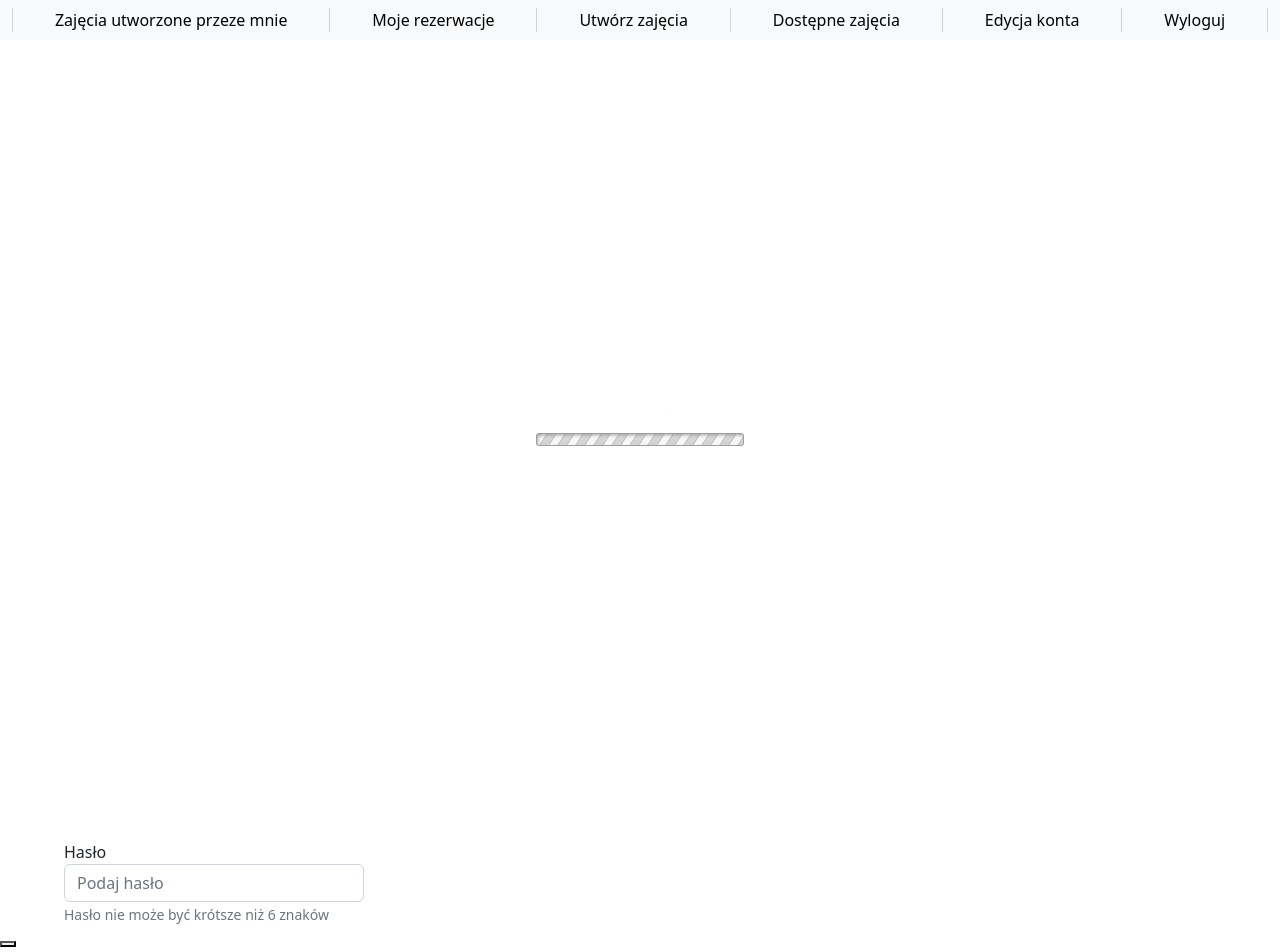
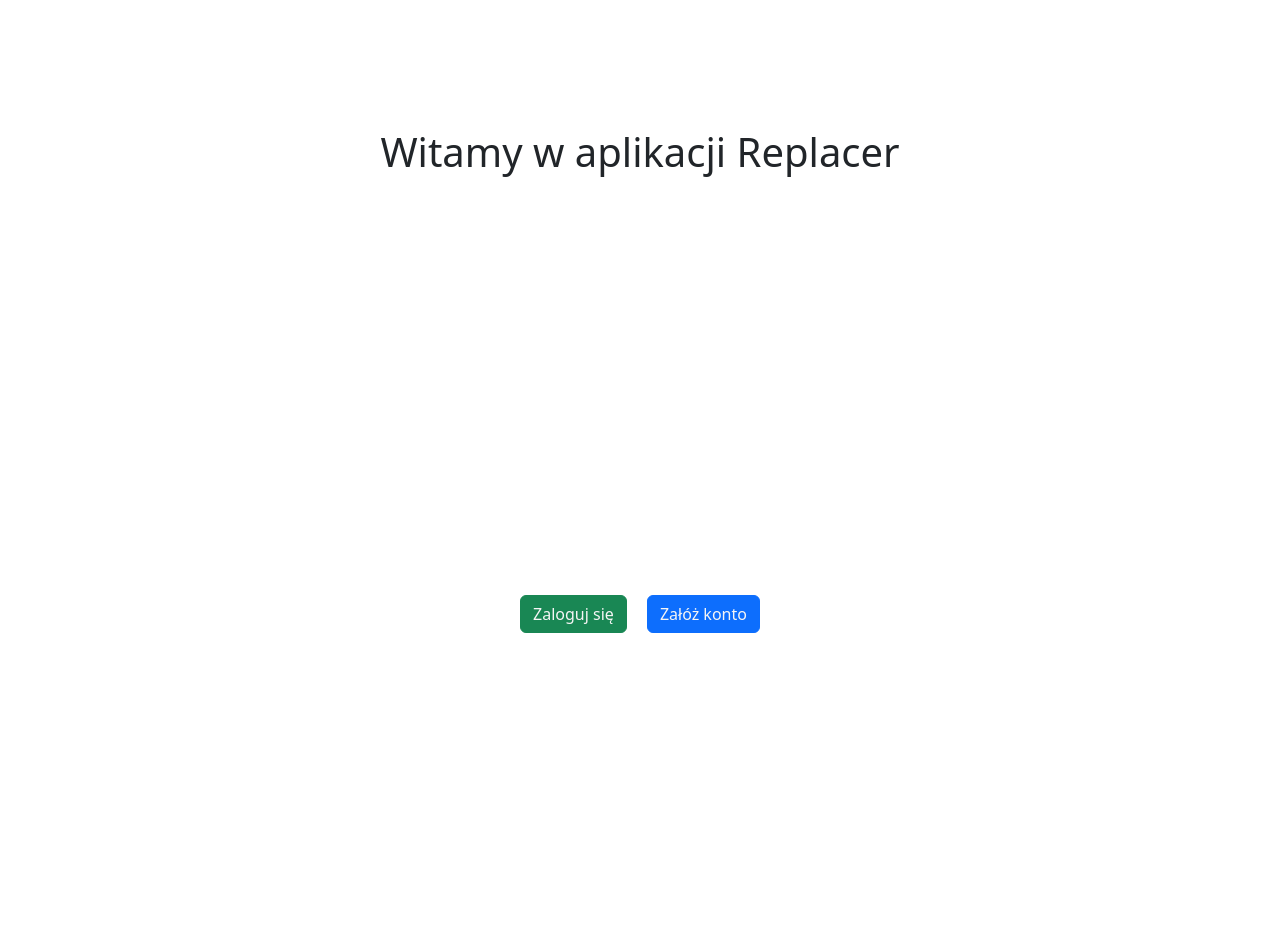
Before and after one commit to adonisUek/ReplaceR, a Vue app in the folder Client/: page / in a window 1280 px wide. Shown: the top 952 px of the page. Built offline with nearby package versions, Linux system fonts and the light colour scheme; no server answers.

Commit message:
MainContentCreated

```diff
--- a/Client/src/views/CreateUserView.vue
+++ b/Client/src/views/CreateUserView.vue
@@ -17,7 +17,7 @@
   isEmailNotificationsAllowed: false
 };
 let title = ref('Utwórz użytkownika');
-common.menuVisible = true;
+common.menuVisible = false;
 const router = useRouter();
 const disabled = ref(true);
 
--- a/Client/src/views/MainContent.vue
+++ b/Client/src/views/MainContent.vue
@@ -1,59 +1,39 @@
 <script setup>
-import { ref, onMounted, toRefs} from 'vue'
-import GridComponent from '../components/GridComponent.vue';
-import TextboxComponent from '../components/TextboxComponent.vue';
 import common from '../common.js'
-import axios from 'axios';
-import {GetActivities, UpdateActivity} from '../api'
-common.menuVisible = true;
-const activities = ref(null);
-const displayedData = [];
-
-function log(activity) {
-  console.log(activity);
-  try {
-  const updateActivity = UpdateActivity(activity.id, 1,2, 1, 1)
-  axios.put(updateActivity.path, updateActivity.params);
-  }
-  catch (error) {
-    console.error(error);
-  }
-  //location.reload();//do przeładowania strony jeszcze raz
-}
-
-onMounted(async () => {
-  try {
-    const myActivities = GetActivities(4);
-    const response = await axios.get(myActivities.path, myActivities.params);
-    activities.value = response.data;
-    console.log(response)
-    const activitiesArray = toRefs(activities.value);
-    activitiesArray.forEach(activity => {
-      console.log(activity.value);
-      const displayedActivity = {
-        id: activity.value.id,
-        Nazwa: activity.value.name,
-        Data: new Date(activity.value.date),
-        Twórca: `${activity.value.creator.firstName} ${activity.value.creator.lastName} (${activity.value.creator.login})`,
-        NowyUzytkownik: activity.value.newUser ? `${activity.value.newUser.firstName} ${activity.value.newUser.lastName} (${activity.value.newUser.login})` : ''
-      }
-      displayedData.push(displayedActivity);
-    });
-  } catch (error) {
-    console.error(error);
-  }
-});
+common.menuVisible = false;
 </script>
 
 <template>
-  <GridComponent v-if="activities !== null"  :display-data-source=displayedData title="TestowyGrid" button-text="Wybierz"
-    :button-type=common.buttonType.Accept @button-clicked="e => log(e)"></GridComponent>
-    <div v-else class="d-flex justify-content-center align-items-center vh-100">
-      <img src='../assets/progressBar.gif'  alt="Ładowanie danych..."/>
+  <h1> Witamy w aplikacji Replacer</h1>
+  <div class="d-flex justify-content-center align-items-center vh-100 button">
+    <div class="button">
+      <button :class=common.buttonType.Accept><router-link :to="{ name: 'LogIn' }">Zaloguj się</router-link></button>
     </div>
-  <TextboxComponent label="Hasło" placeholder="Podaj hasło" tooltip="Hasło nie może być krótsze niż 6 znaków"
-    :is-password=true @text-changed="e => pwd = e"></TextboxComponent>
-  <button @click="log(item1)"></button>
+    <div class="button">
+      <button :class=common.buttonType.Info><router-link :to="{ name: 'CreateUser' }">Załóż konto</router-link></button>
+    </div>
+  </div>
 </template>
 
-<style scoped></style>
+<style scoped>
+h1 {
+  text-align: center;
+  vertical-align: center;
+  margin-top: 10%;
+}
+
+.button {
+  margin-top: 2%;
+  padding: 10px;
+  display: block;
+}
+
+a {
+  text-decoration: none;
+  color: whitesmoke;
+}
+
+a:hover {
+  color: white;
+}
+</style>
```
